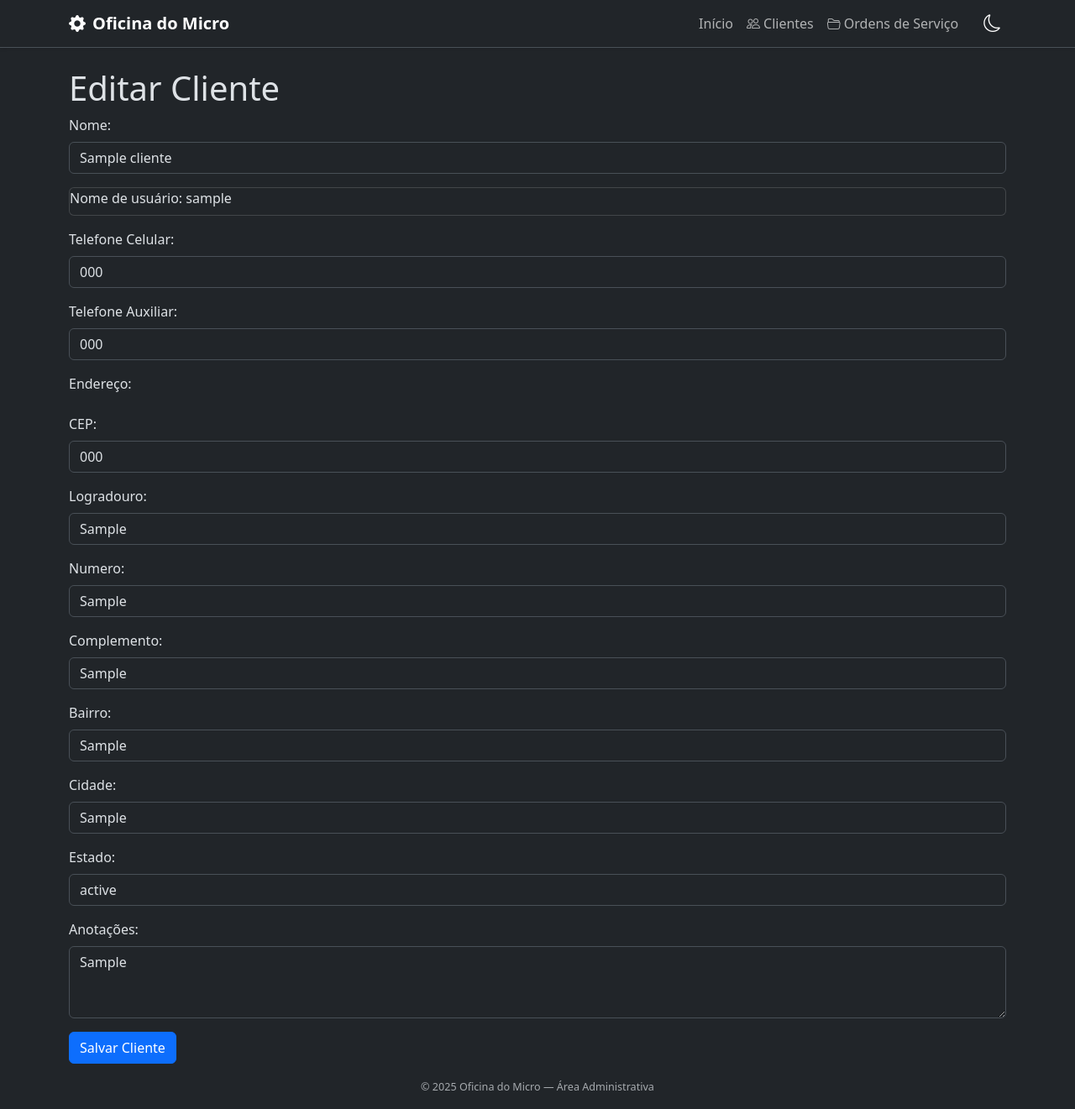
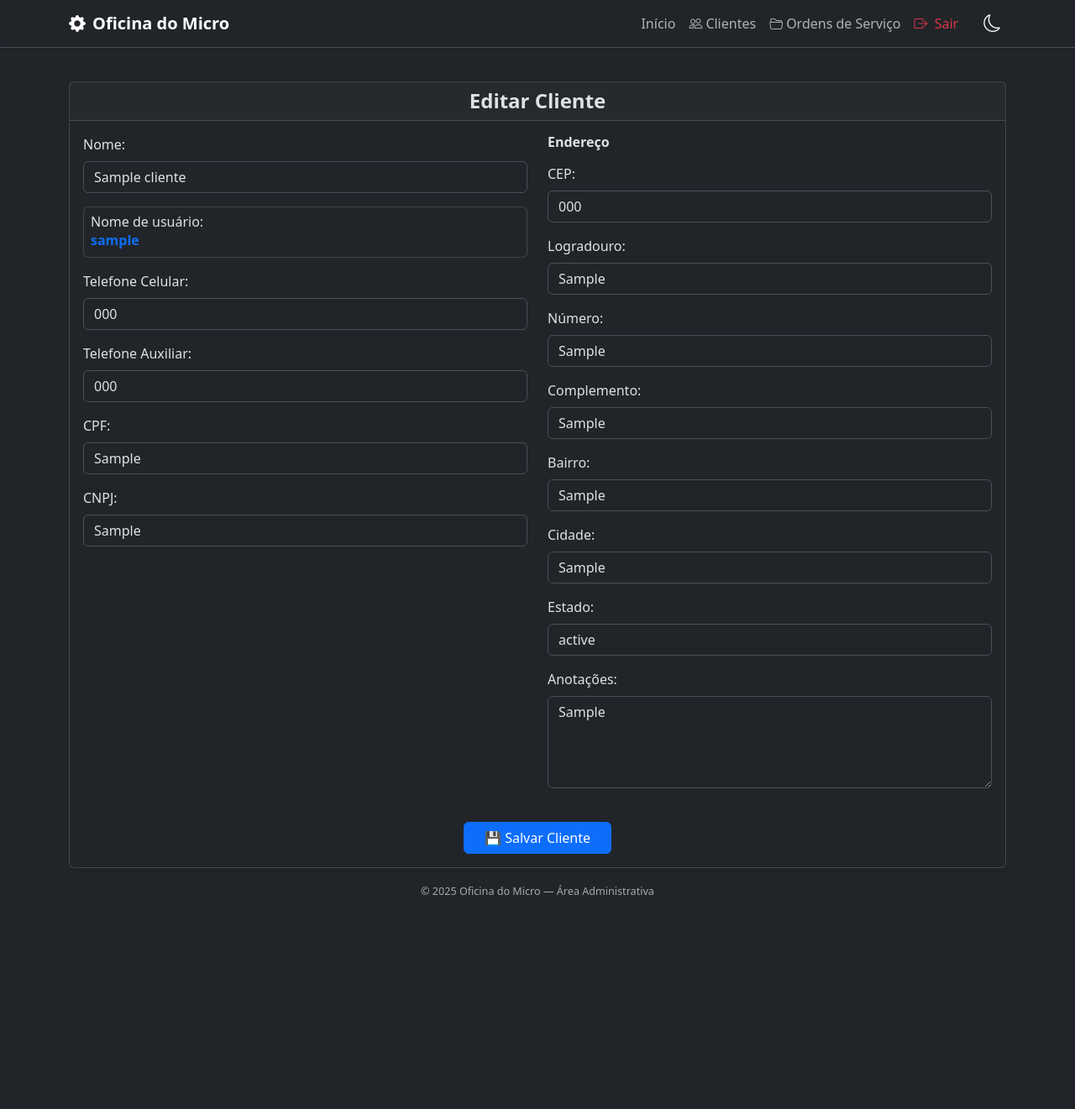
Before and after one commit to barrigaverd/Projeto-Oficina, a Flask app: template templates/editar_cliente.html in a window 1280 px wide. Shown: the whole page at 84% size. After the commit the page ends 1066 px from the top, so only its background shows below. Run offline with Flask 3, Linux system fonts and the light colour scheme; the template is opened without the code that fills it: values that come from a table or form of the project are taken from there, others are empty; a user stored in the database is signed in; tables that the repository leaves empty hold one stand-in row (values such as "Sample post").

Commit message:
botao sair detalhes pdf

```diff
--- a/app.py
+++ b/app.py
@@ -92,6 +92,7 @@ def delete_user(username):
 #Classes
 class Cliente(db.Model, UserMixin):
     id = db.Column(db.Integer, primary_key = True)
+    ordens_servico = db.relationship('OrdemServico', back_populates='cliente', cascade="all, delete-orphan")
     nome = db.Column(db.String(100), nullable=False)
     #login usuario
     username_cliente = db.Column(db.String(20), unique=True, nullable=False)
@@ -120,7 +121,8 @@ class Cliente(db.Model, UserMixin):
 
 class OrdemServico(db.Model):
     id = db.Column(db.Integer, primary_key = True)
-    cliente = db.relationship('Cliente', backref='ordens_servico')
+    # In class OrdemServico:
+    cliente = db.relationship('Cliente', back_populates='ordens_servico')
 
     #criação do numero da os
     numero_sequencial = db.Column(db.Integer, nullable = True)
@@ -612,7 +614,7 @@ def adicionar_servico(os_id):
 
         db.session.add(novo_item)
         db.session.commit()
-        return redirect(url_for("detalhes_os", id=os_id))
+        return redirect(url_for("detalhes_os", id=os_id) + "#adicionar_servico")
 
     return render_template("detalhes_os.html")
 
@@ -640,7 +642,7 @@ def adicionar_peca(os_id):
 
         db.session.add(novo_item)
         db.session.commit()
-        return redirect(url_for("detalhes_os", id=os_id))
+        return redirect(url_for("detalhes_os", id=os_id) + "#adicionar_peca")
 
     return render_template("detalhes_os.html")
 
@@ -703,9 +705,10 @@ def gerar_pdf_os(os_id):
     # 1. Busca os dados (igual a antes)
     ordem_servico = OrdemServico.query.get_or_404(os_id)
 
+    base_dir = os.path.dirname(os.path.abspath(__file__))
     # 2. Renderiza um template HTML para uma string (igual a antes)
     # Lembre-se que tínhamos falado em criar um pdf_template.html limpo
-    html_renderizado = render_template("template_pdf.html", ordem_servico=ordem_servico)
+    html_renderizado = render_template("template_pdf.html", ordem_servico=ordem_servico, base_dir=base_dir)
 
     # 3. Prepara um "arquivo" em memória para receber o PDF
     result = BytesIO()
@@ -766,7 +769,7 @@ def adicionar_foto(os_id):
         db.session.add(nova_foto)
         db.session.commit()
 
-    return redirect(url_for('detalhes_os', id=os_id))
+    return redirect(url_for('detalhes_os', id=os_id) + "#adicionar-foto")
 
 @app.route("/os/<int:foto_id>/remover_foto", methods=["POST"])
 @login_required
@@ -790,7 +793,7 @@ def remover_foto(foto_id):
         print(f"Erro ao deletar foto: {e}")
         db.session.rollback()
 
-    return redirect(url_for('detalhes_os', id=os_id))
+    return redirect(url_for('detalhes_os', id=os_id) + "#fotos_equipamento")
 
 if __name__ == "__main__":
     app.run(debug=True)
--- a/templates/base.html
+++ b/templates/base.html
@@ -55,6 +55,14 @@
               <i class="bi bi-folder2-open me-1"></i>Ordens de Serviço
             </a>
           </li>
+          {% if current_user.is_authenticated %}
+            <li class="nav-item">
+              <a class="nav-link text-danger" href="{{ url_for('logout') }}">
+                <i class="bi bi-box-arrow-right me-1"></i> Sair
+              </a>
+            </li>
+          {% endif %}
+
         </ul>
         <button id="themeToggle" class="theme-toggle ms-3" title="Alternar tema">
           <i id="themeIcon" class="bi bi-moon"></i>
--- a/templates/editar_cliente.html
+++ b/templates/editar_cliente.html
@@ -1,70 +1,129 @@
 {% extends 'base.html' %}
+{% block content %}
 
-    {% block content %}
-    <h1>Editar Cliente</h1>
-    <form method="post">
+<div class="card mt-3 shadow-sm">
+  <h4 class="card-header text-center fw-bold">Editar Cliente</h4>
+  <form class="card-body row g-4" method="post">
+
+    <!-- Coluna 1 -->
+    <div class="col-md-6">
       <div class="mb-3">
-            <label class="form-label" for="nome">Nome:</label>
-            <input class="form-control" type="text" id="nome" name="nome" value="{{cliente_a_editar.nome}}" required>
+        <label for="nome" class="form-label">Nome:</label>
+        <input class="form-control" type="text" id="nome" name="nome"
+               value="{{ cliente_a_editar.nome }}" required>
       </div>
+
       <div class="card mb-3">
-            <label for="username_cliente" class="form-label card-title">Nome de usuário: {{cliente_a_editar.username_cliente}}</label>
+        <div class="card-body p-2">
+          <h6 class="card-title m-0">Nome de usuário:</h6>
+          <p class="mb-0 fw-semibold text-primary">
+            {{ cliente_a_editar.username_cliente }}
+          </p>
+        </div>
       </div>
 
       <div class="mb-3">
-            <label class="form-label" for="telefone_celular">Telefone Celular:</label>
-            <input class="form-control" type="tel" id="telefone_celular" name="telefone_celular" value="{{cliente_a_editar.telefone_celular}}">
-        </div>
-        <div class="mb-3">
-            <label class="form-label" for="telefone_auxiliar">Telefone Auxiliar:</label>
-            <input class="form-control" type="tel" id="telefone_auxiliar" name="telefone_auxiliar" required placeholder="Telefone com DDD" value="{{cliente_a_editar.telefone_auxiliar}}">
-        </div>
-        <div class="mb-3 d-none" id="campo_cpf">
-            <label for="cpf" class="form-label">CPF:</label>
-            <input type="text" class="form-control" id="cpf" name="cpf" placeholder="CPF" value="{{cliente_a_editar.cpf}}">
+        <label for="telefone_celular" class="form-label">Telefone Celular:</label>
+        <input class="form-control" type="tel" id="telefone_celular" name="telefone_celular"
+               value="{{ cliente_a_editar.telefone_celular }}">
       </div>
 
-        <div class="mb-3 d-none" id="campo_cnpj">
-            <label for="cnpj" class="form-label">CNPJ:</label>
-            <input type="text" class="form-control" id="cnpj" name="cnpj" placeholder="CNPJ" value="{{cliente_a_editar.cnpj}}">
+      <div class="mb-3">
+        <label for="telefone_auxiliar" class="form-label">Telefone Auxiliar:</label>
+        <input class="form-control" type="tel" id="telefone_auxiliar" name="telefone_auxiliar"
+               placeholder="Telefone com DDD" value="{{ cliente_a_editar.telefone_auxiliar }}">
       </div>
 
-        <div class="mb-3 ">
-            <label for="endereco" class="form-label">Endereço:</label>
+      <!-- CPF e CNPJ -->
+      <div class="mb-3 {% if cliente_a_editar.cpf %}{% else %}d-none{% endif %}" id="campo_cpf">
+        <label for="cpf" class="form-label">CPF:</label>
+        <input type="text" class="form-control" id="cpf" name="cpf" placeholder="CPF"
+               value="{{ cliente_a_editar.cpf }}">
       </div>
-        <div class="mb-3 ">
+
+      <div class="mb-3 {% if cliente_a_editar.cnpj %}{% else %}d-none{% endif %}" id="campo_cnpj">
+        <label for="cnpj" class="form-label">CNPJ:</label>
+        <input type="text" class="form-control" id="cnpj" name="cnpj" placeholder="CNPJ"
+               value="{{ cliente_a_editar.cnpj }}">
+      </div>
+    </div>
+
+    <!-- Coluna 2 -->
+    <div class="col-md-6">
+      <h6 class="fw-bold mb-3">Endereço</h6>
+
+      <div class="mb-3">
         <label for="cep" class="form-label">CEP:</label>
-            <input type="text" class="form-control" id="cep" name="cep" placeholder="CEP" value="{{cliente_a_editar.cep}}">
+        <input type="text" class="form-control" id="cep" name="cep" placeholder="CEP"
+               value="{{ cliente_a_editar.cep }}">
       </div>
-        <div class="mb-3 ">
+
+      <div class="mb-3">
         <label for="logradouro" class="form-label">Logradouro:</label>
-            <input type="text" class="form-control" id="logradouro" name="logradouro" placeholder="Logradouro (rua, avenida etc.)" value="{{cliente_a_editar.logradouro}}">
+        <input type="text" class="form-control" id="logradouro" name="logradouro"
+               placeholder="Rua, avenida..." value="{{ cliente_a_editar.logradouro }}">
       </div>
-        <div class="mb-3 ">
-            <label for="numero" class="form-label">Numero:</label>
-            <input type="text" class="form-control" id="numero" name="numero" placeholder="Número" value="{{cliente_a_editar.numero}}">
+
+      <div class="mb-3">
+        <label for="numero" class="form-label">Número:</label>
+        <input type="text" class="form-control" id="numero" name="numero"
+               placeholder="Número" value="{{ cliente_a_editar.numero }}">
       </div>
-        <div class="mb-3 ">
+
+      <div class="mb-3">
         <label for="complemento" class="form-label">Complemento:</label>
-            <input type="text" class="form-control" id="complemento" name="complemento" placeholder="Complemento (apto, casa etc.)" value="{{cliente_a_editar.complemento}}">
+        <input type="text" class="form-control" id="complemento" name="complemento"
+               placeholder="Apto, casa..." value="{{ cliente_a_editar.complemento }}">
       </div>
-        <div class="mb-3 ">
+
+      <div class="mb-3">
         <label for="bairro" class="form-label">Bairro:</label>
-            <input type="text" class="form-control" id="bairro" name="bairro" placeholder="Bairro" value="{{cliente_a_editar.bairro}}">
+        <input type="text" class="form-control" id="bairro" name="bairro"
+               placeholder="Bairro" value="{{ cliente_a_editar.bairro }}">
       </div>
-        <div class="mb-3 ">
+
+      <div class="mb-3">
         <label for="cidade" class="form-label">Cidade:</label>
-            <input type="text" class="form-control" id="cidade" name="cidade" placeholder="Cidade" value="{{cliente_a_editar.cidade}}">
+        <input type="text" class="form-control" id="cidade" name="cidade"
+               placeholder="Cidade" value="{{ cliente_a_editar.cidade }}">
       </div>
-        <div class="mb-3 ">
+
+      <div class="mb-3">
         <label for="estado" class="form-label">Estado:</label>
-            <input type="text" class="form-control" id="estado" name="estado" placeholder="Estado" value="{{cliente_a_editar.estado}}">
+        <input type="text" class="form-control" id="estado" name="estado"
+               placeholder="Estado" value="{{ cliente_a_editar.estado }}">
       </div>
+
       <div class="mb-3">
         <label for="anotacoes" class="form-label">Anotações:</label>
-            <textarea class="form-control" id="anotacoes" name="anotacoes" rows="3">{{cliente_a_editar.anotacoes}}</textarea>
+        <textarea class="form-control" id="anotacoes" name="anotacoes" rows="4">{{ cliente_a_editar.anotacoes }}</textarea>
+      </div>
     </div>
 
-        <button class="btn btn-primary" type="submit">Salvar Cliente</button>
+    <!-- Botão -->
+    <div class="col-12 text-center">
+      <button class="btn btn-primary px-4" type="submit">💾 Salvar Cliente</button>
+    </div>
   </form>
+</div>
+
 {% endblock %}
+
+{% block scripts %}
+<script>
+  document.addEventListener("DOMContentLoaded", () => {
+    const tipoClienteSelect = document.getElementById('tipo_cliente');
+    const campoCpf = document.getElementById('campo_cpf');
+    const campoCnpj = document.getElementById('campo_cnpj');
+
+    if (tipoClienteSelect) {
+      tipoClienteSelect.addEventListener('change', function () {
+        campoCpf.classList.add('d-none');
+        campoCnpj.classList.add('d-none');
+        if (this.value === 'fisica') campoCpf.classList.remove('d-none');
+        if (this.value === 'juridica') campoCnpj.classList.remove('d-none');
+      });
+    }
+  });
+</script>
+{% endblock %}
```
Also changed, not shown: templates/base_publica.html (+8 -0 lines), templates/detalhes_os.html (+4 -4 lines), templates/template_pdf.html (+43 -1 lines), templates/ver_os_cliente.html (+41 -0 lines). Lines whose indentation alone changed are shown as unchanged.
